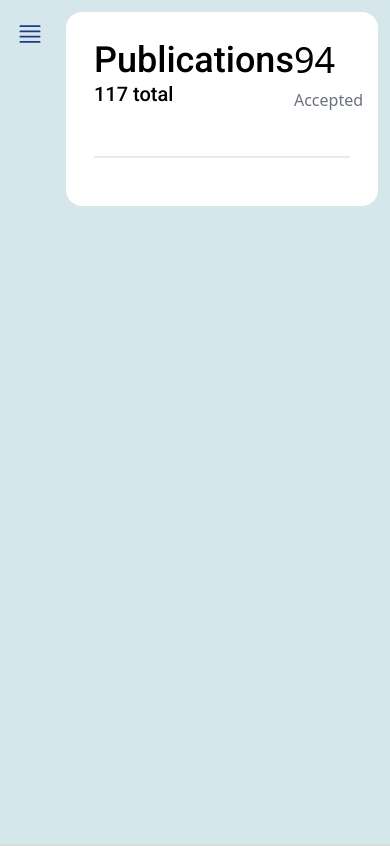
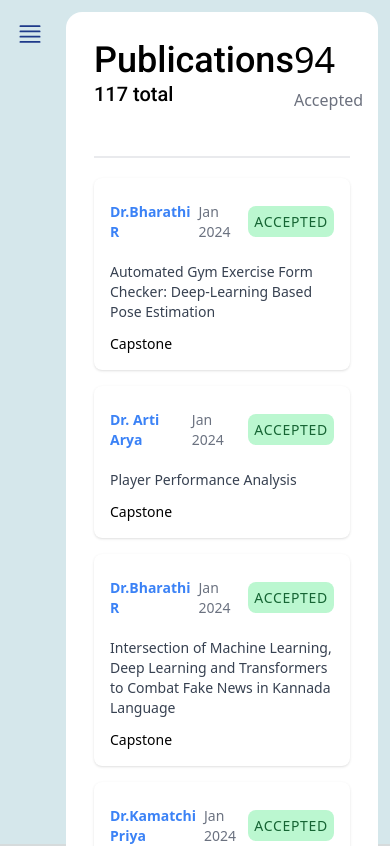
Before and after one commit to AMS003010/some-portal, a Next.js app in the folder frontend/: page / in a window 390 px wide. Shown: the top 846 px of the page. Built offline with nearby package versions, Linux system fonts and the light colour scheme.

Commit message:
Added the horizontal expansion

```diff
--- a/frontend/app/page.tsx
+++ b/frontend/app/page.tsx
@@ -48,12 +48,8 @@ export default function Home() {
             <tbody className='divide-y divide-gray-100'>
               <tr>
                 <td className='p-3 text-sm text-gray-700 whitespace-nowrap'>1</td>
-                <td className='p-3 text-sm text-gray-700 whitespace-nowrap'>
-                  <div className="truncate max-w-[200px]">
-                    <span className="hover:text-blue-500 cursor-pointer" title="Intersection of Machine Learning, Deep Learning and Transformers to Combat Fake News in Kannada Language">
-                      Automated Gym Exercise Form Checker: Deep-Learning Based Pose Estimation
-                    </span>
-                  </div>
+                <td className='p-3 text-sm text-gray-700 whitespace-nowrap truncate max-w-[150px] hover:whitespace-normal'>
+                  Automated Gym Exercise Form Checker: Deep-Learning Based Pose Estimation
                 </td>
                 <td className='p-3 text-sm text-gray-700 whitespace-nowrap'>Dr.Bharathi R</td>
                 <td className='p-3 text-sm text-gray-700 whitespace-nowrap'>5</td>
@@ -66,12 +62,8 @@ export default function Home() {
               </tr>
               <tr>
                 <td className='p-3 text-sm text-gray-700 whitespace-nowrap'>2</td>
-                <td className='p-3 text-sm text-gray-700 whitespace-nowrap'>
-                  <div className="truncate max-w-[200px]">
-                    <span className="hover:text-blue-500 cursor-pointer" title="Player Performance Analysis">
-                      Player Performance Analysis
-                    </span>
-                  </div>
+                <td className='p-3 text-sm text-gray-700 whitespace-nowrap truncate max-w-[150px] hover:whitespace-normal'>
+                  Player Performance Analysis
                 </td>
                 <td className='p-3 text-sm text-gray-700 whitespace-nowrap'>Dr. Arti Arya</td>
                 <td className='p-3 text-sm text-gray-700 whitespace-nowrap'>3</td>
@@ -84,12 +76,8 @@ export default function Home() {
               </tr>
               <tr>
                 <td className='p-3 text-sm text-gray-700 whitespace-nowrap'>3</td>
-                <td className='p-3 text-sm text-gray-700 whitespace-nowrap'>
-                  <div className="truncate max-w-[200px]">
-                    <span className="hover:text-blue-500 cursor-pointer" title="Intersection of Machine Learning, Deep Learning and Transformers to Combat Fake News in Kannada Language">
-                      Intersection of Machine Learning, Deep Learning and Transformers to Combat Fake News in Kannada Language
-                    </span>
-                  </div>
+                <td className='p-3 text-sm text-gray-700 whitespace-nowrap truncate max-w-[150px] hover:whitespace-normal'>
+                  Intersection of Machine Learning, Deep Learning and Transformers to Combat Fake News in Kannada Language
                 </td>
                 <td className='p-3 text-sm text-gray-700 whitespace-nowrap'>Dr.Bharathi R</td>
                 <td className='p-3 text-sm text-gray-700 whitespace-nowrap'>5</td>
@@ -102,12 +90,8 @@ export default function Home() {
               </tr>
               <tr>
                 <td className='p-3 text-sm text-gray-700 whitespace-nowrap'>4</td>
-                <td className='p-3 text-sm text-gray-700 whitespace-nowrap'>
-                  <div className="truncate max-w-[200px]">
-                    <span className="hover:text-blue-500 cursor-pointer" title="Ensemble of Multimodal Deep Learning Models for Violin Bowing Techniques Classification">
-                      Ensemble of Multimodal Deep Learning Models for Violin Bowing Techniques Classification
-                    </span>
-                  </div>
+                <td className='p-3 text-sm text-gray-700 whitespace-nowrap truncate max-w-[150px] hover:whitespace-normal'>
+                  Ensemble of Multimodal Deep Learning Models for Violin Bowing Techniques Classification
                 </td>
                 <td className='p-3 text-sm text-gray-700 whitespace-nowrap'>Dr.Kamatchi Priya</td>
                 <td className='p-3 text-sm text-gray-700 whitespace-nowrap'>6</td>
@@ -122,6 +106,52 @@ export default function Home() {
           </table>
         </div>
 
+        <div className="grid sm:grid-cols-2 grid-cols-1 gap-4 md:hidden">
+          <div className='bg-white space-y-3 p-4 rounded-lg shadow'>
+            <div className='flex items-center space-x-2 text-sm py-2'>
+              <div className='text-blue-500 font-bold'>Dr.Bharathi R</div>
+              <div className='text-gray-500'>Jan 2024</div>
+              <div>
+                <span className='p-1.5 text-sm font-medium uppercase rounded-lg tracking-wider text-green-800 bg-green-200'>Accepted</span>
+              </div>
+            </div>
+            <div className='text-sm text-gray-700'>Automated Gym Exercise Form Checker: Deep-Learning Based Pose Estimation</div>
+            <div className='text-sm font-medium text-black'>Capstone</div>
+          </div>
+          <div className='bg-white space-y-3 p-4 rounded-lg shadow'>
+            <div className='flex items-center space-x-2 text-sm py-2'>
+              <div className='text-blue-500 font-bold'>Dr. Arti Arya</div>
+              <div className='text-gray-500'>Jan 2024</div>
+              <div>
+                <span className='p-1.5 text-sm font-medium uppercase rounded-lg tracking-wider text-green-800 bg-green-200'>Accepted</span>
+              </div>
+            </div>
+            <div className='text-sm text-gray-700'>Player Performance Analysis</div>
+            <div className='text-sm font-medium text-black'>Capstone</div>
+          </div>
+          <div className='bg-white space-y-3 p-4 rounded-lg shadow'>
+            <div className='flex items-center space-x-2 text-sm py-2'>
+              <div className='text-blue-500 font-bold'>Dr.Bharathi R</div>
+              <div className='text-gray-500'>Jan 2024</div>
+              <div>
+                <span className='p-1.5 text-sm font-medium uppercase rounded-lg tracking-wider text-green-800 bg-green-200'>Accepted</span>
+              </div>
+            </div>
+            <div className='text-sm text-gray-700'>Intersection of Machine Learning, Deep Learning and Transformers to Combat Fake News in Kannada Language</div>
+            <div className='text-sm font-medium text-black'>Capstone</div>
+          </div>
+          <div className='bg-white space-y-3 p-4 rounded-lg shadow'>
+            <div className='flex items-center space-x-2 text-sm py-2'>
+              <div className='text-blue-500 font-bold'>Dr.Kamatchi Priya</div>
+              <div className='text-gray-500'>Jan 2024</div>
+              <div>
+                <span className='p-1.5 text-sm font-medium uppercase rounded-lg tracking-wider text-green-800 bg-green-200'>Accepted</span>
+              </div>
+            </div>
+            <div className='text-sm text-gray-700'>Ensemble of Multimodal Deep Learning Models for Violin Bowing Techniques Classification</div>
+            <div className='text-sm font-medium text-black'>Non-Capstone</div>
+          </div>
+        </div>
 
       </div>
     </main>
```
